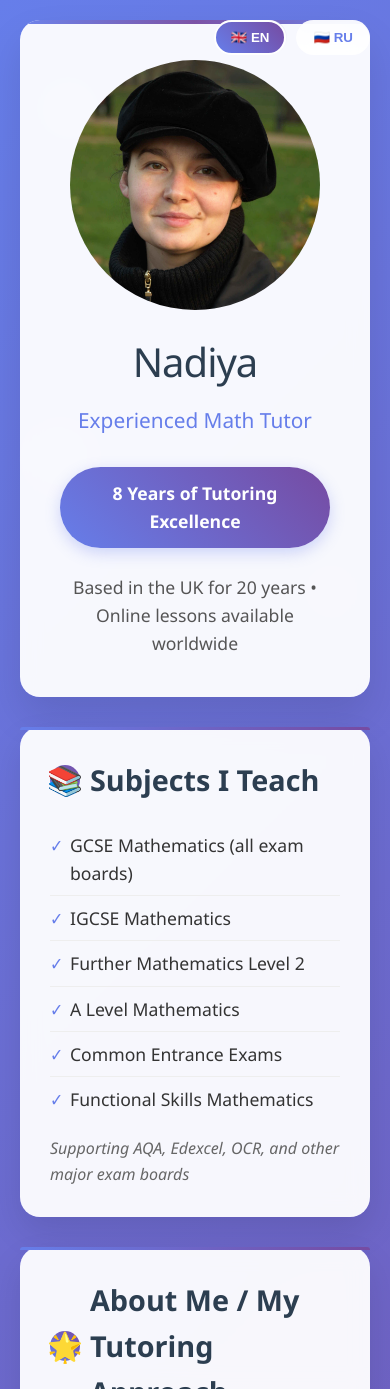
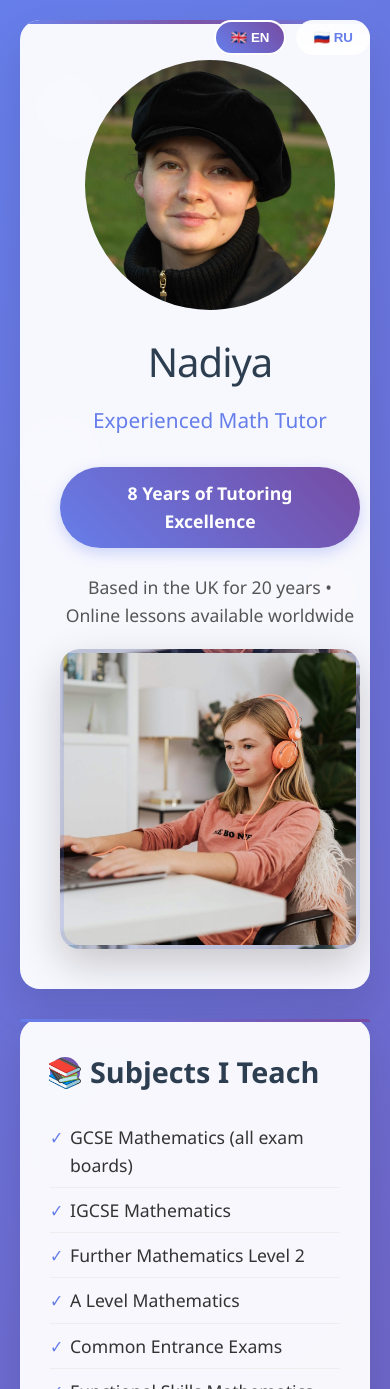
Before and after one commit to DNadiya809/nadiamaths, a plain HTML site: page index.html in a window 390 px wide. Shown: the top 1389 px of the page. Drawn offline with Linux system fonts and the light colour scheme.

Commit message:
Add files via upload
Second version of index

```diff
--- a/index.html
+++ b/index.html
@@ -20,7 +20,7 @@
         }
 
         .container {
-            max-width: 1200px;
+            max-width: 1400px;
             margin: 0 auto;
             padding: 20px;
         }
@@ -89,13 +89,14 @@
         .header-content {
             display: flex;
             align-items: center;
-            justify-content: center;
+            justify-content: space-between;
             gap: 40px;
             flex-wrap: wrap;
         }
 
         .photo-container {
             position: relative;
+            flex-shrink: 0;
         }
 
         .nadiya-photo {
@@ -107,8 +108,13 @@
             background-position: center;
         }
 
+        .text-content {
+            flex: 1;
+            min-width: 300px;
+        }
+
         .text-content h1 {
-            font-size: 3.5rem;
+            font-size: 4.5rem;
             color: #2c3e50;
             margin-bottom: 10px;
             font-weight: 300;
@@ -120,6 +126,22 @@
             color: #667eea;
             margin-bottom: 20px;
             font-weight: 500;
+        }
+
+        .student-container {
+            position: relative;
+            flex-shrink: 0;
+        }
+
+        .student-photo {
+            width: 500px;
+            height: 500px;
+            border-radius: 20px;
+            background-image: url('student1.jpg');
+            background-size: cover;
+            background-position: center right;
+            box-shadow: 0 15px 40px rgba(0, 0, 0, 0.2);
+            border: 4px solid rgba(102, 126, 234, 0.2);
         }
 
         .experience-badge {
@@ -257,16 +279,6 @@
             box-shadow: 0 15px 35px rgba(0, 0, 0, 0.1);
         }
 
-        .student-photo {
-  width: 100%;
-  max-width: 400px;
-  height: 300px;
-  background-image: url('student-photo.jpg');
-  background-size: cover;
-  background-position: center;
-  border-radius: 1rem;
-}
-
         .contact-section {
             background: rgba(255, 255, 255, 0.95);
             backdrop-filter: blur(10px);
@@ -388,6 +400,18 @@
             display: block;
         }
 
+        @media (max-width: 1200px) {
+            .header-content {
+                flex-direction: column;
+                gap: 30px;
+            }
+
+            .student-photo {
+                width: 400px;
+                height: 400px;
+            }
+        }
+
         @media (max-width: 768px) {
             .text-content h1 {
                 font-size: 2.5rem;
@@ -416,13 +440,8 @@
             }
 
             .student-photo {
-  width: 100%;
-  max-width: 400px;
+                width: 300px;
                 height: 300px;
-  background-image: url('student-photo.jpg');
-  background-size: cover;
-  background-position: center;
-  border-radius: 1rem;
             }
         }
 
@@ -457,13 +476,15 @@
                 <div class="header-content">
                     <div class="photo-container">
                         <div class="nadiya-photo"></div>
-
                     </div>
                     <div class="text-content">
                         <h1>Nadiya</h1>
                         <p class="subtitle">Experienced Math Tutor</p>
                         <div class="experience-badge">8 Years of Tutoring Excellence</div>
                         <p style="margin-top: 15px; font-size: 1.1rem; color: #555;">Based in the UK for 20 years • Online lessons available worldwide</p>
+                    </div>
+                    <div class="student-container">
+                        <div class="student-photo"></div>
                     </div>
                 </div>
             </header>
@@ -497,8 +518,6 @@ Language of instruction: English or Russian with English terminology.</p>
                 </div>
             </main>
 
-
-
             <section class="contact-section">
                 <h2>Ready to Excel in Mathematics?</h2>
                 <p style="font-size: 1.2rem; color: #666; margin-bottom: 30px;">Book your online lesson today and join my successful students!</p>
@@ -530,13 +549,15 @@ Language of instruction: English or Russian with English terminology.</p>
                 <div class="header-content">
                     <div class="photo-container">
                         <div class="nadiya-photo"></div>
-
                     </div>
                     <div class="text-content">
                         <h1>Надя</h1>
                         <p class="subtitle">Эксперт-преподаватель математики</p>
                         <div class="experience-badge">8 лет успешного преподавания</div>
                         <p style="margin-top: 15px; font-size: 1.1rem; color: #555;">Проживаю в Великобритании 20 лет • Онлайн-уроки </p>
+                    </div>
+                    <div class="student-container">
+                        <div class="student-photo"></div>
                     </div>
                 </div>
             </header>
@@ -570,10 +591,8 @@ Language of instruction: English or Russian with English terminology.</p>
                 </div>
             </main>
 
-
-
             <section class="contact-section">
-                <h2>Готовы преуспеть в математике?</h2>
+                <h2>Стань сильнее в математике!</h2>
                 <p style="font-size: 1.2rem; color: #666; margin-bottom: 30px;">Забронируйте онлайн-урок сегодня и присоединитесь к моим успешным ученикам!</p>
 
                 <div class="contact-methods">
```
Lines whose indentation alone changed are shown as unchanged.
